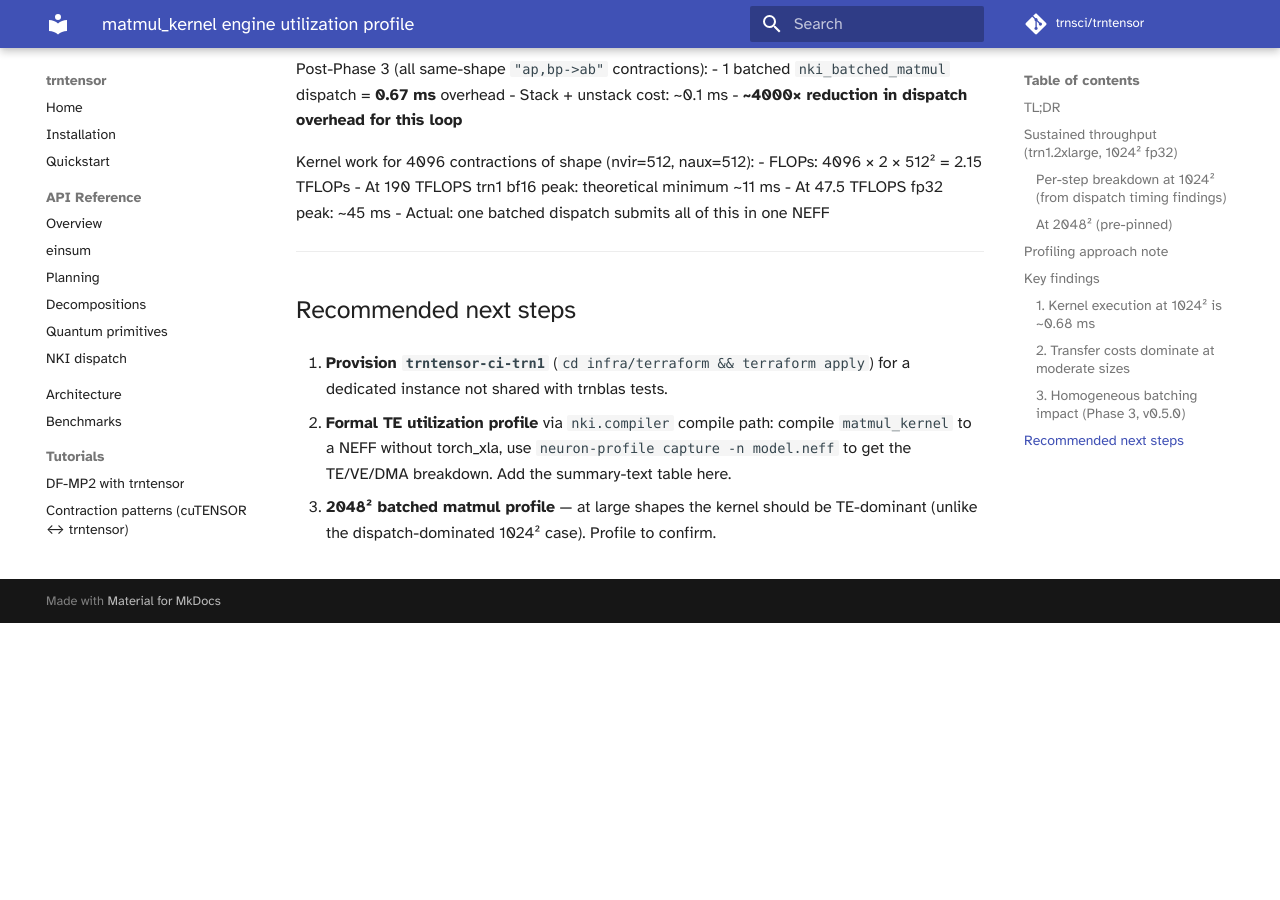
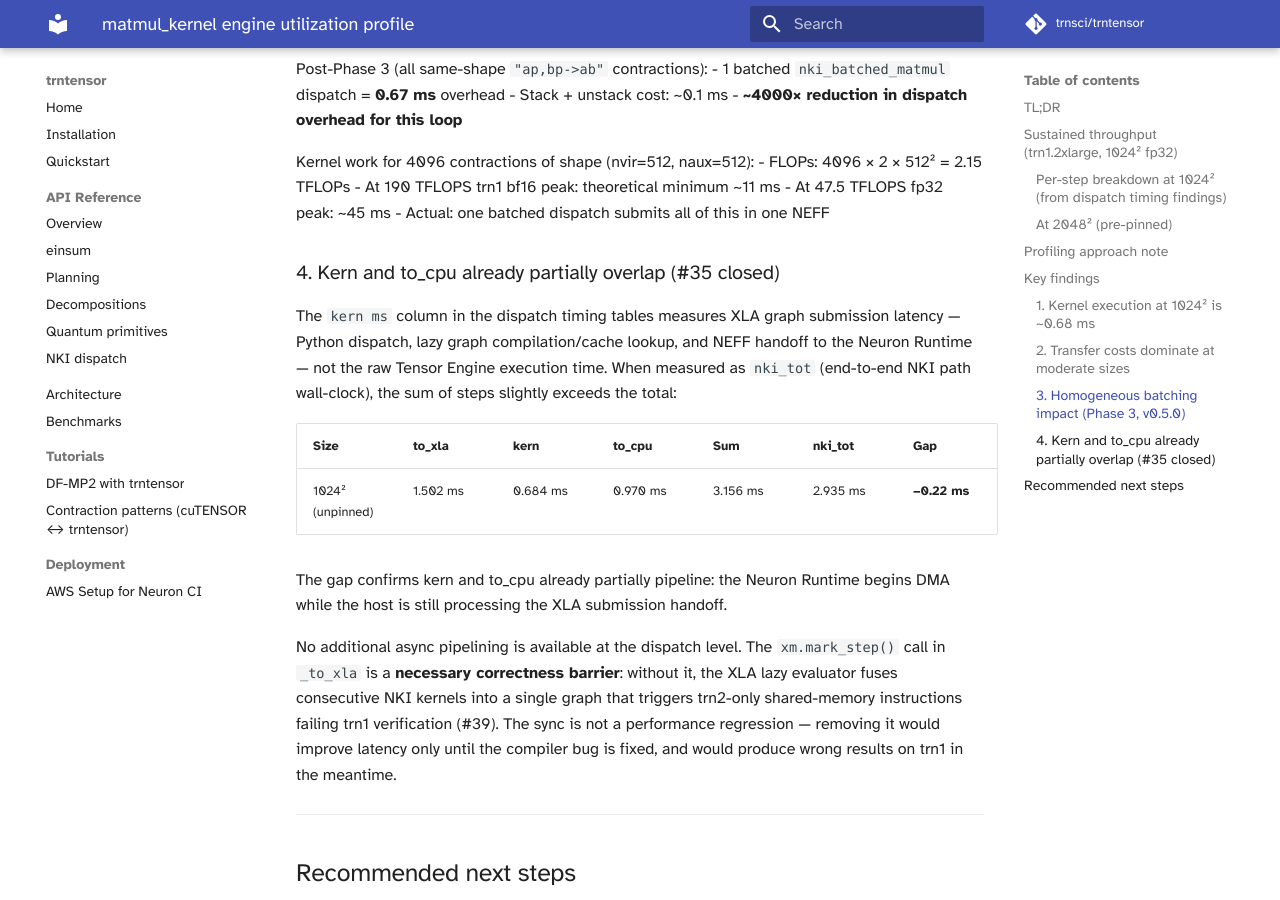
Before and after one commit to trnsci/trntensor, an MkDocs documentation site: the page built from docs/design/matmul_kernel_profile.md, in a window 1280 px wide and 900 px high, scrolled down 3157 px. Built offline with MkDocs 1.6.1 and Material for MkDocs 9.7.7, drawn with Linux system fonts in a browser that asks for light colours; some web fonts are replaced; comment, search, counter and statistics services are not loaded; before the commit the page ends 3780 px from its top, so only the background shows below that.

Commit message:
docs: add pipelining note to matmul kernel profile
Consolidates the #35 finding: kern and to_cpu already partially overlap
(nki_tot < sum-of-steps by ~0.22 ms at 1024²). No additional async
pipelining is available — mark_step() is a correctness barrier for
trn1 (#39), not a performance liability.

```diff
--- a/docs/design/matmul_kernel_profile.md
+++ b/docs/design/matmul_kernel_profile.md
@@ -121,6 +121,28 @@
 - At 47.5 TFLOPS fp32 peak: ~45 ms
 - Actual: one batched dispatch submits all of this in one NEFF
 
+### 4. Kern and to_cpu already partially overlap (#35 closed)
+
+The `kern ms` column in the dispatch timing tables measures XLA graph submission
+latency — Python dispatch, lazy graph compilation/cache lookup, and NEFF handoff
+to the Neuron Runtime — not the raw Tensor Engine execution time. When measured as
+`nki_tot` (end-to-end NKI path wall-clock), the sum of steps slightly exceeds the
+total:
+
+| Size | to_xla | kern | to_cpu | Sum | nki_tot | Gap |
+|------|--------|------|--------|-----|---------|-----|
+| 1024² (unpinned) | 1.502 ms | 0.684 ms | 0.970 ms | 3.156 ms | 2.935 ms | **−0.22 ms** |
+
+The gap confirms kern and to_cpu already partially pipeline: the Neuron Runtime
+begins DMA while the host is still processing the XLA submission handoff.
+
+No additional async pipelining is available at the dispatch level. The
+`xm.mark_step()` call in `_to_xla` is a **necessary correctness barrier**: without
+it, the XLA lazy evaluator fuses consecutive NKI kernels into a single graph that
+triggers trn2-only shared-memory instructions failing trn1 verification (#39). The
+sync is not a performance regression — removing it would improve latency only until
+the compiler bug is fixed, and would produce wrong results on trn1 in the meantime.
+
 ---
 
 ## Recommended next steps
```
